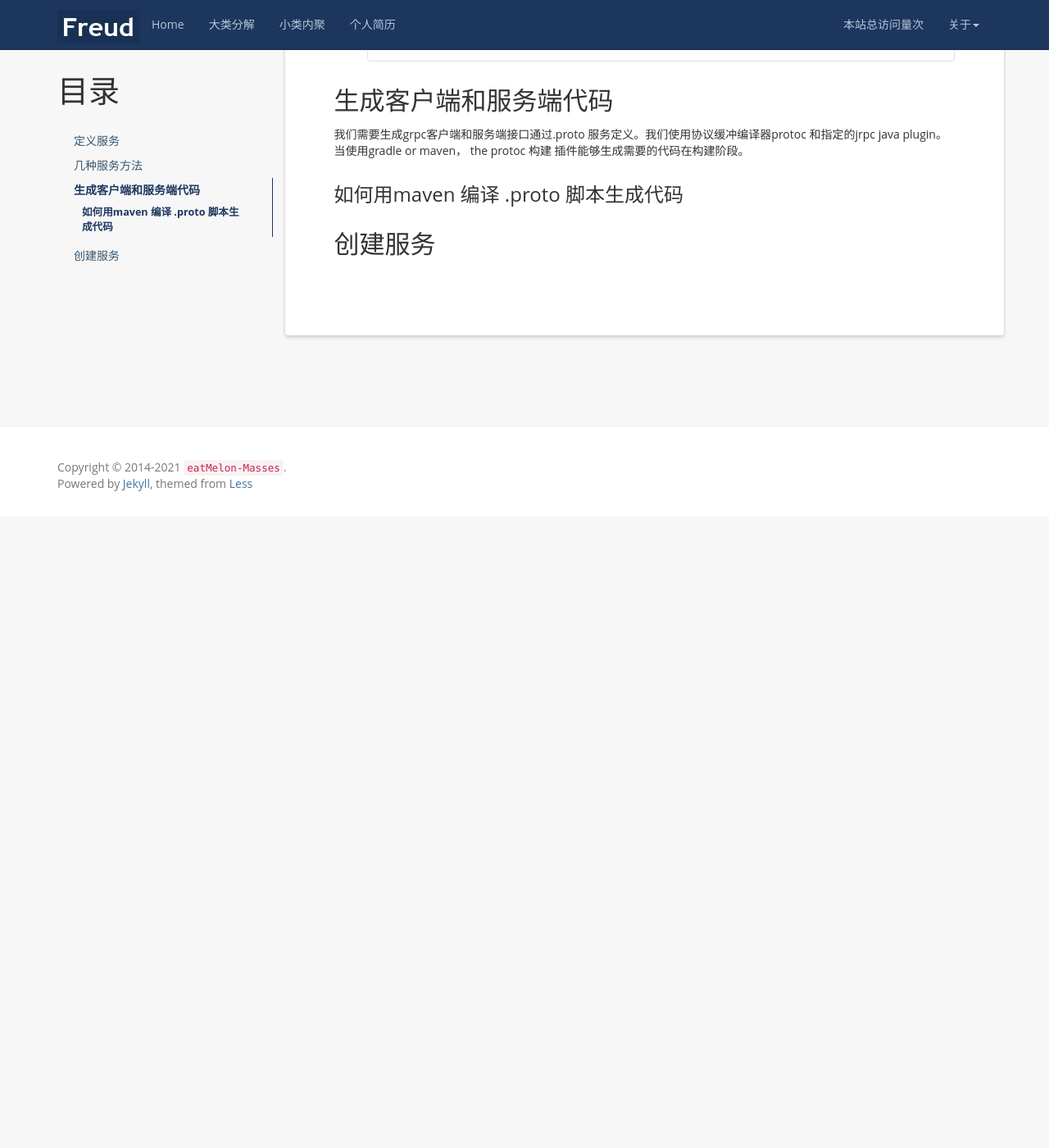
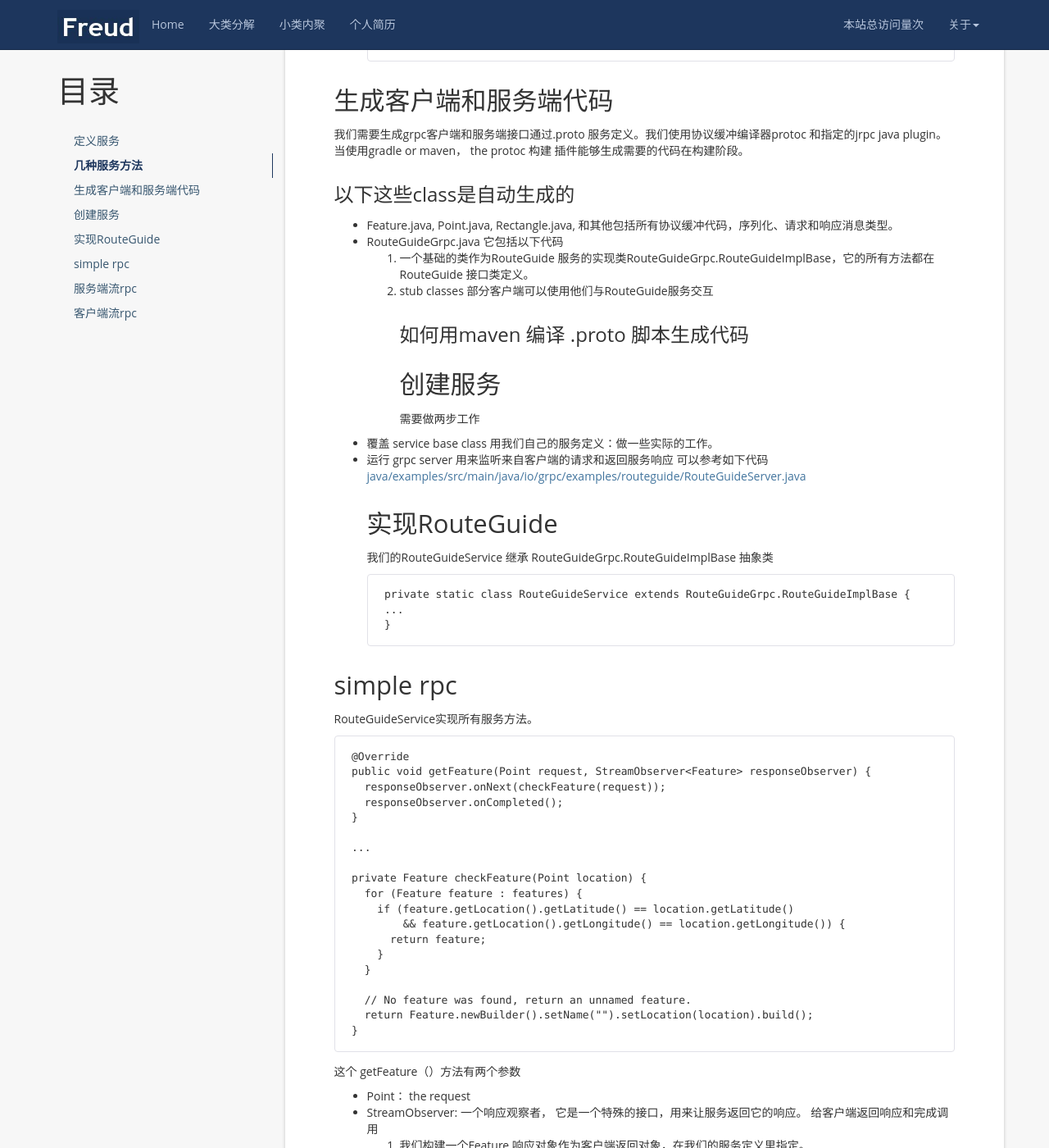
Before and after one commit to eatMelon-Masses/eatMelon-Masses.github.io, a Jekyll site: the page built from _posts/grpc/2021-02-18-_grpc基础教程.md, in a window 1280 px wide and 1400 px high, scrolled down 1402 px. Shown: the whole window at 82% size. Built offline with Jekyll 4.4.1, drawn with Linux system fonts in a browser that asks for light colours; nearby versions of some CDN libraries; a script that is not in the unit is left out; comment, search, counter and statistics services are not loaded; before the commit the page ends 2032 px from its top, so only the background shows below that; some of the changed text lies outside the part shown.

````diff
--- a/_posts/grpc/2021-02-18-_grpc基础教程.md
+++ b/_posts/grpc/2021-02-18-_grpc基础教程.md
@@ -55,5 +55,91 @@ rpc RouteChat(stream RouteNote) returns (stream RouteNote) {}
 ## 生成客户端和服务端代码
    我们需要生成grpc客户端和服务端接口通过.proto 服务定义。我们使用协议缓冲编译器protoc 和指定的jrpc java plugin。
    当使用gradle or maven， the protoc 构建 插件能够生成需要的代码在构建阶段。
+### 以下这些class是自动生成的
+- Feature.java, Point.java, Rectangle.java, 和其他包括所有协议缓冲代码，序列化、请求和响应消息类型。
+- RouteGuideGrpc.java 它包括以下代码
+1. 一个基础的类作为RouteGuide 服务的实现类RouteGuideGrpc.RouteGuideImplBase，它的所有方法都在RouteGuide 接口类定义。
+2. stub classes 部分客户端可以使用他们与RouteGuide服务交互
 ### 如何用maven 编译 .proto 脚本生成代码
 ## 创建服务
+需要做两步工作
+- 覆盖 service base class 用我们自己的服务定义：做一些实际的工作。
+- 运行 grpc server 用来监听来自客户端的请求和返回服务响应
+可以参考如下代码[java/examples/src/main/java/io/grpc/examples/routeguide/RouteGuideServer.java](https://github.com/grpc/grpc-java/blob/master/examples/src/main/java/io/grpc/examples/routeguide/RouteGuideServer.java)
+## 实现RouteGuide
+我们的RouteGuideService 继承 RouteGuideGrpc.RouteGuideImplBase 抽象类
+```
+private static class RouteGuideService extends RouteGuideGrpc.RouteGuideImplBase {
+...
+}
+```
+
+## simple rpc
+
+RouteGuideService实现所有服务方法。
+```
+@Override
+public void getFeature(Point request, StreamObserver<Feature> responseObserver) {
+  responseObserver.onNext(checkFeature(request));
+  responseObserver.onCompleted();
+}
+
+...
+
+private Feature checkFeature(Point location) {
+  for (Feature feature : features) {
+    if (feature.getLocation().getLatitude() == location.getLatitude()
+        && feature.getLocation().getLongitude() == location.getLongitude()) {
+      return feature;
+    }
+  }
+
+  // No feature was found, return an unnamed feature.
+  return Feature.newBuilder().setName("").setLocation(location).build();
+}
+```
+这个 getFeature（）方法有两个参数
+- Point： the request
+- StreamObserver<Feature>: 一个响应观察者， 它是一个特殊的接口，用来让服务返回它的响应。
+给客户端返回响应和完成调用
+1. 我们构建一个Feature 响应对象作为客户端返回对象，在我们的服务定义里指定。
+2. 我们使用响应观察者的onNext（）方法来返回Feature对象
+3. 我们使用响应观察者的onCompleted()方法来指定我们已经完成了rpc调用的处理。
+## 服务端流rpc
+ListFeatures 是一个服务端流rpc，我们需要发送多个Feature给客户端。
+
+```
+private final Collection<Feature> features;
+
+...
+
+@Override
+public void listFeatures(Rectangle request, StreamObserver<Feature> responseObserver) {
+  int left = min(request.getLo().getLongitude(), request.getHi().getLongitude());
+  int right = max(request.getLo().getLongitude(), request.getHi().getLongitude());
+  int top = max(request.getLo().getLatitude(), request.getHi().getLatitude());
+  int bottom = min(request.getLo().getLatitude(), request.getHi().getLatitude());
+
+  for (Feature feature : features) {
+    if (!RouteGuideUtil.exists(feature)) {
+      continue;
+    }
+
+    int lat = feature.getLocation().getLatitude();
+    int lon = feature.getLocation().getLongitude();
+    if (lon >= left && lon <= right && lat >= bottom && lat <= top) {
+      responseObserver.onNext(feature);
+    }
+  }
+  responseObserver.onCompleted();
+}
+```
+
+Like the simple RPC, this method gets a request object (the Rectangle in which our client wants to find Features) and a StreamObserver response observer.
+
+This time, we get as many Feature objects as we need to return to the client (in this case, we select them from the service’s feature collection based on whether they’re inside our request Rectangle), and write them each in turn to the response observer using its onNext() method. Finally, as in our simple RPC, we use the response observer’s onCompleted() method to tell gRPC that we’ve finished writing responses.
+
+### 优势
+- 从服务端的角度来说用流能够减小传输封包的数据量，非流传输每个消息都需要完整的封装，同时处理数据和发送数据不能同步进行。
+- 从客户端的角度来说能够减少拆包逻辑处理的次数。
+## 客户端流rpc
````
Also changed, not shown: _posts/elastic-job/2021-02-19-_elastic-job整体架构.md (added, +36 -0 lines), _posts/配置中心/2021-02-03-_什么是配置中心.md (+1 -1 lines), _posts/配置中心/2021-02-19-_配置中心基本使用.md (added, +59 -0 lines), _posts/配置中心/2021-02-19-_配置中心工作原理.md (added, +27 -0 lines), _posts/elastic-job/2021-02-07-_elastic-job原理.md (line endings or trailing spaces), 4 other files.
